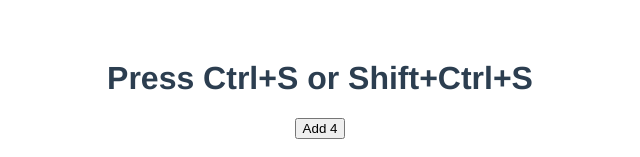
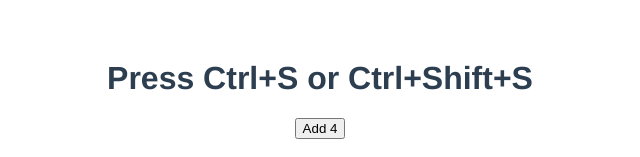
Before and after one commit to Simolation/vue-hotkey, a Vue app: page / in a window 1280 px wide. Shown: the top 157 px of the page, without its empty margins (320-960 px from the left). Built offline with nearby package versions, Linux system fonts and the light colour scheme.

Commit message:
Fix example code

```diff
--- a/src/App.vue
+++ b/src/App.vue
@@ -14,9 +14,9 @@ const onClick = () => {
 </script>
 
 <template>
-  <h1>Press Ctrl+S or Shift+Ctrl+S</h1>
+  <h1>Press Ctrl+S or Ctrl+Shift+S</h1>
 
-  <Hotkey :keys="['secondary', 'shift', 's']" @hotkey="action"></Hotkey>
+  <Hotkey :keys="['primary', 'shift', 's']" @hotkey="action"></Hotkey>
 
   <Hotkey :keys="['primary', 's']" v-slot="{ clickRef }">
     <button :ref="clickRef" @click="onClick">Add 4</button>
```
